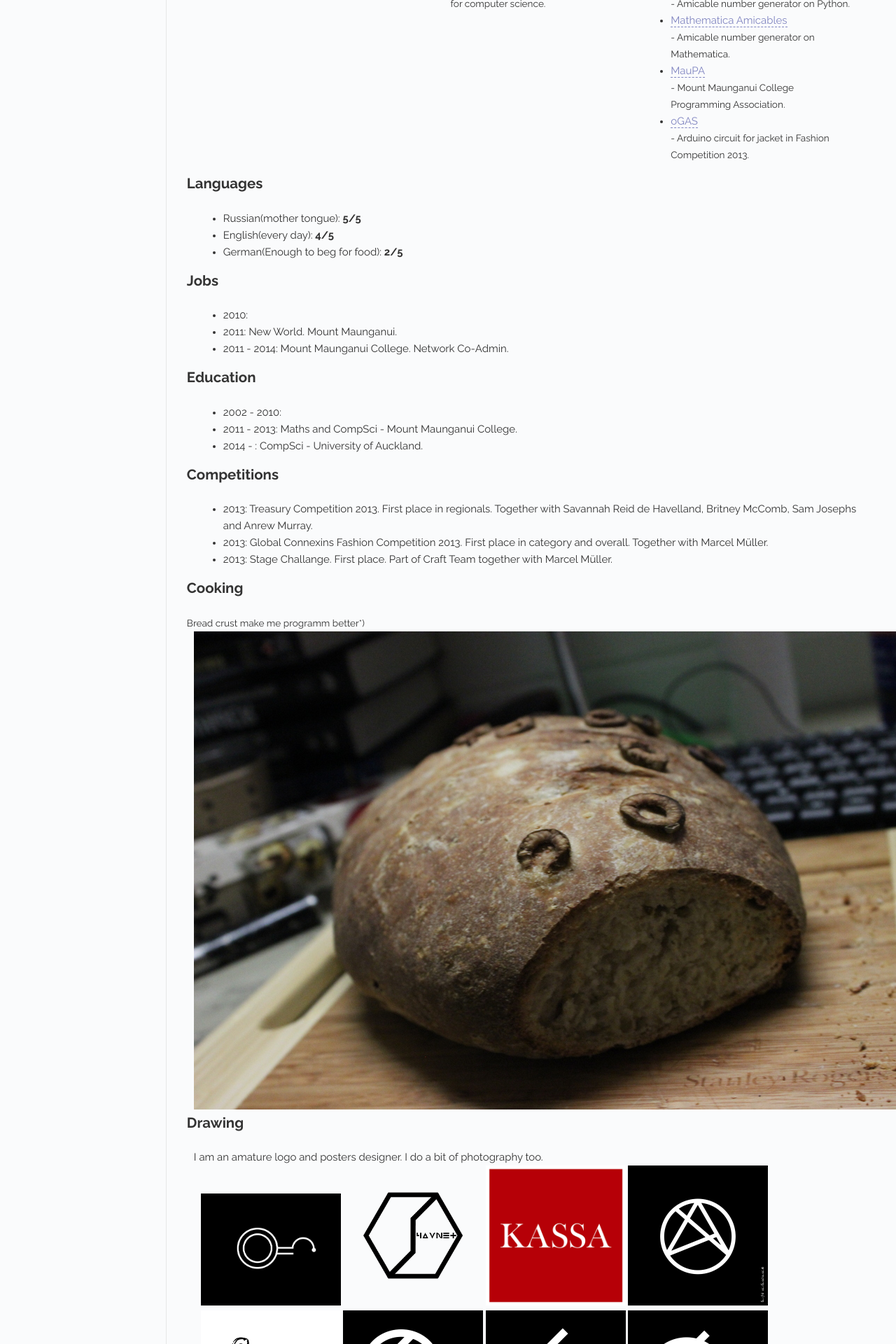
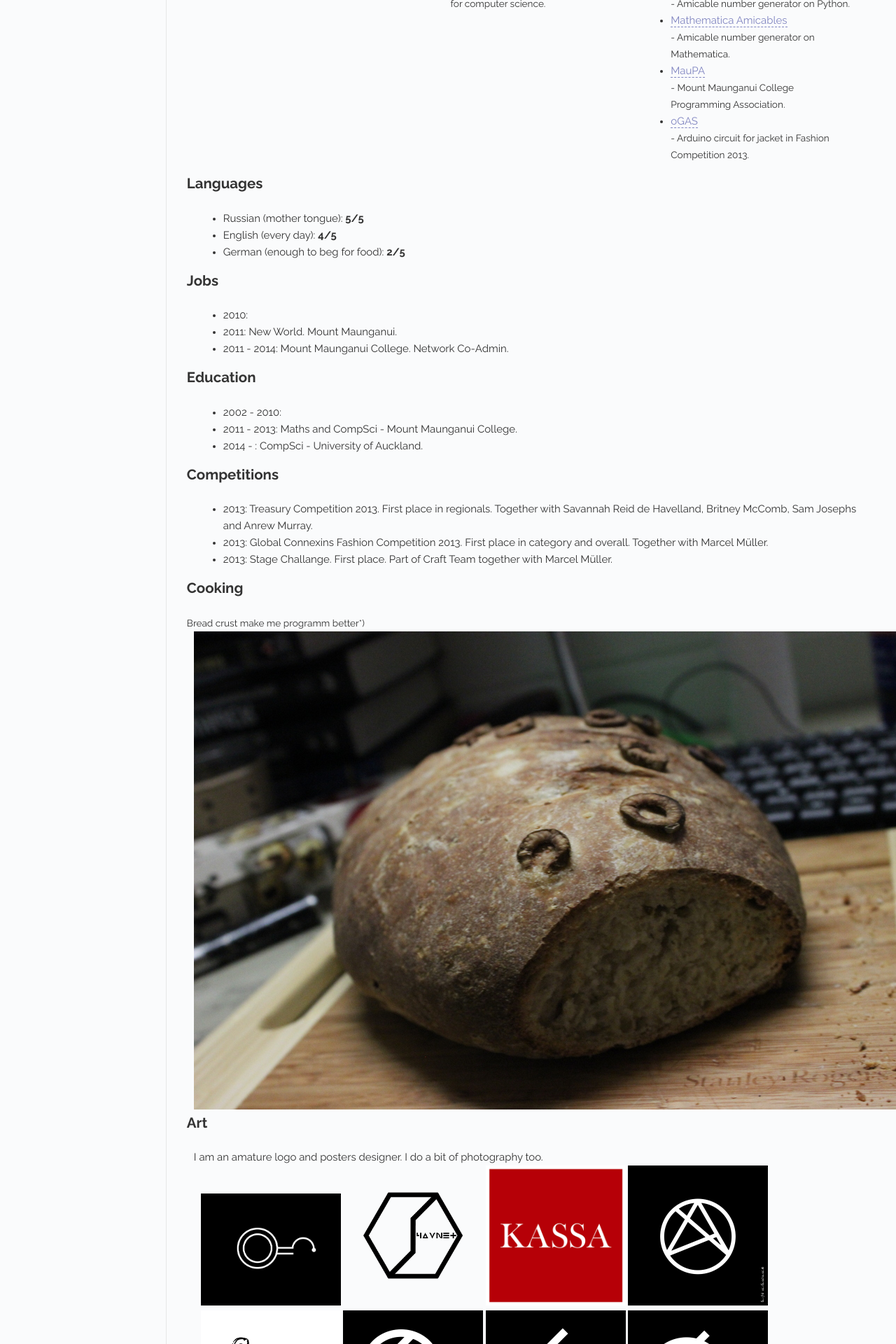
Before and after one commit to herrjemand/herrjemand.github.io, a Jekyll site: the page built from index.html, in a window 1280 px wide. Shown: the part 1072-2992 px from the top of the page at 70% size. Built offline with Jekyll 4.4.1, drawn with Linux system fonts in a browser that asks for light colours; Markdown is read by kramdown in place of the engine named in the settings.

Commit message:
And minor fix #1.

```diff
--- a/index.html
+++ b/index.html
@@ -19,7 +19,7 @@ title: Home
 			<p><a href="#Education">Where have I studied?</a></p>
 			<p><a href="#Competitions">What competitions have I won?</a></p>
 			<p><a href="#Cooking">What do I Cook?</a></p>
-			<p><a href="#Drawing">Drawings I do?</a></p>
+			<p><a href="#Art">Drawings I do?</a></p>
 			<p><a href="#Contact">How to contact me?</a></p>
 		</div>
 
@@ -108,9 +108,9 @@ title: Home
 			<section class="col-12">
 				<div class="col-4">
 					<ul>
-						<li><p>Russian(mother tongue): 		<b>5/5</b></p></li>
-						<li><p>English(every day): 			<b>4/5</b></p></li>
-						<li><p>German(Enough to beg for food): 			<b>2/5</b></p></li>
+						<li><p>Russian (mother tongue): 		<b>5/5</b></p></li>
+						<li><p>English (every day): 			<b>4/5</b></p></li>
+						<li><p>German (enough to beg for food): 			<b>2/5</b></p></li>
 					</ul>
 				</div>
 			</section>
@@ -156,8 +156,8 @@ title: Home
 				Bread crust make me programm better*)
 				<div class="col-12"><img src="images/bread.JPG" title="Mmmmm.... Yam...." alt="Mmmmm.... Yam...."></div>
 		</div>
-		<div id="Drawing">
-				<h2>Drawing</h2>
+		<div id="Art">
+				<h2>Art</h2>
 				<div class="col-12">
 					<p>I am an amature logo and posters designer. I do a bit of photography too.</p>
 					<div id="galleryherepls" class="col-12">
```
